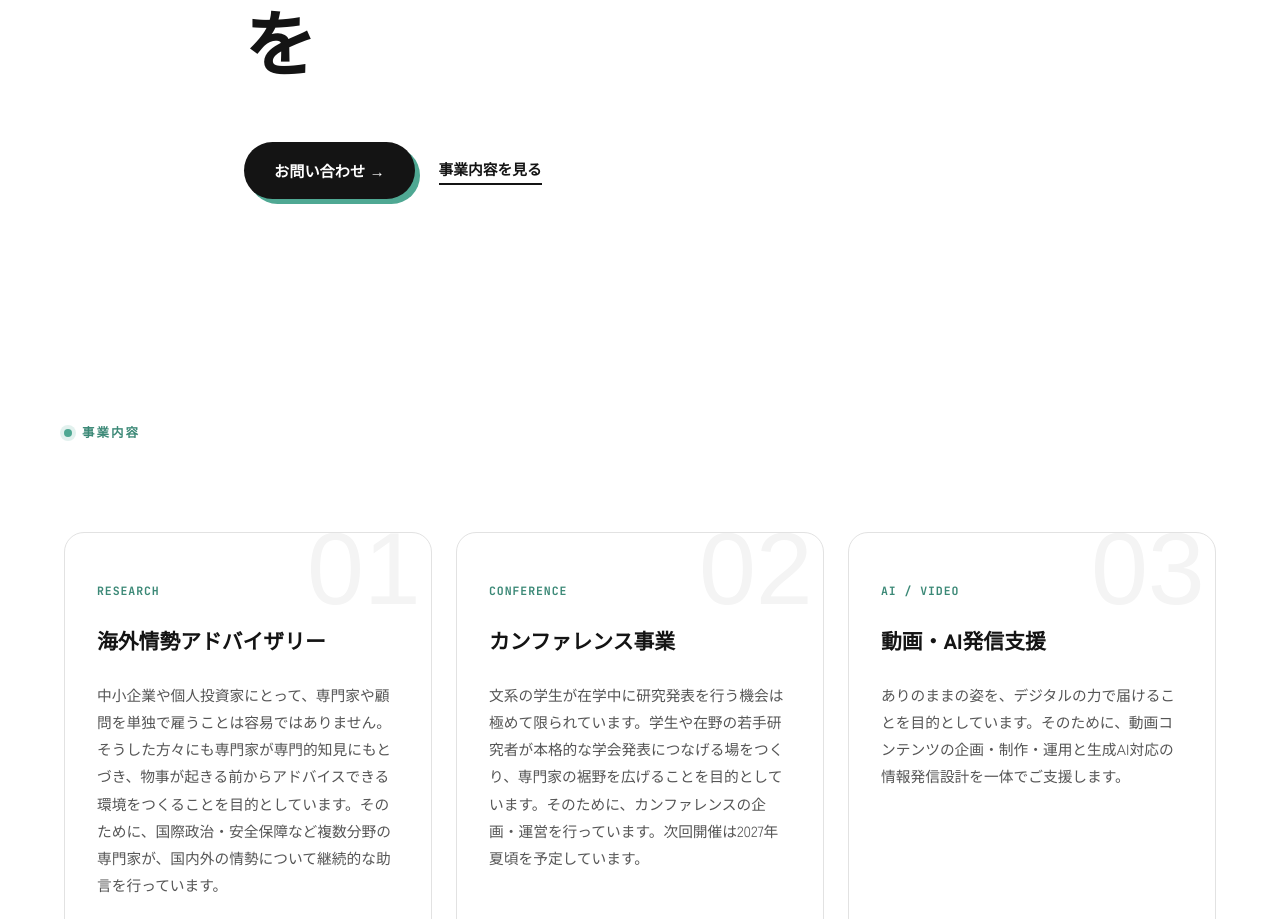
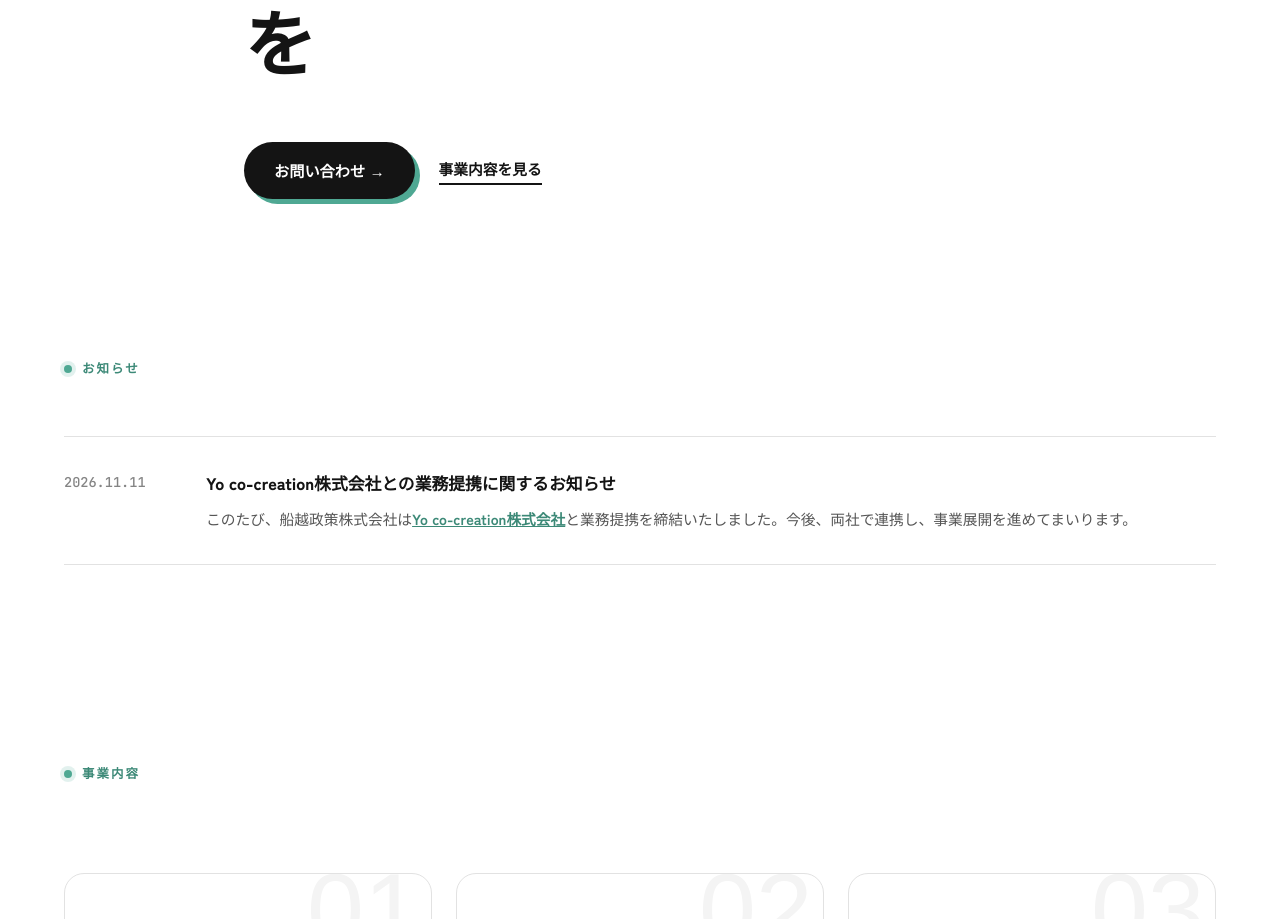
Before and after one commit to remion46/company-site, a plain HTML site: page index.html in a window 1280 px wide. Shown: the part 312-1231 px from the top of the page. Drawn offline with Linux system fonts and the light colour scheme; a web font is replaced by a local one.

Commit message:
Yo co-creation株式会社との業務提携のお知らせを追加

```diff
--- a/index.html
+++ b/index.html
@@ -183,6 +183,17 @@
     }
 
 
+    /* ---------- News ---------- */
+    #news { padding: var(--sp-8) 0; }
+    .news-list { list-style: none; margin-top: var(--sp-4); }
+    .news-item { display: flex; gap: var(--sp-4); padding: var(--sp-4) 0; border-top: 1px solid var(--line); }
+    .news-item:last-child { border-bottom: 1px solid var(--line); }
+    @media (max-width: 640px) { .news-item { flex-direction: column; gap: var(--sp-1); } }
+    .news-date { flex: none; width: 110px; font-family: 'JetBrains Mono', monospace; font-size: 0.85rem; color: var(--ink-50); padding-top: 2px; }
+    .news-title { font-size: 1.05rem; font-weight: 900; margin-bottom: 6px; }
+    .news-body p { font-size: 0.92rem; color: var(--ink-70); line-height: 1.85; }
+    .news-body a { color: var(--signal-deep); font-weight: 700; }
+
     /* ---------- Marquee ---------- */
     .marquee { background: var(--ink); color: var(--paper); overflow: hidden; border-top: 1px solid var(--line-on-ink); border-bottom: 1px solid var(--line-on-ink); padding: var(--sp-2) 0; }
     .marquee-track { display: flex; width: max-content; animation: marquee 26s linear infinite; }
@@ -300,6 +311,7 @@
       <a class="brand" href="#hero"><span class="dot"></span>船越政策株式会社</a>
       <nav aria-label="メインナビゲーション">
         <ul class="nav-links">
+          <li><a href="#news">お知らせ</a></li>
           <li><a href="#services">事業内容</a></li>
           <li><a href="#team">体制</a></li>
           <li><a href="#story">創業の想い</a></li>
@@ -324,6 +336,22 @@
   </section>
 
 
+
+  <!-- News -->
+  <section id="news" aria-labelledby="news-heading">
+    <div class="shell">
+      <span class="eyebrow" id="news-heading">お知らせ</span>
+      <ul class="news-list">
+        <li class="news-item reveal">
+          <span class="news-date">2026.11.11</span>
+          <div class="news-body">
+            <h3 class="news-title">Yo co-creation株式会社との業務提携に関するお知らせ</h3>
+            <p>このたび、船越政策株式会社は<a href="https://www.yoco-creation.com" target="_blank" rel="noopener">Yo co-creation株式会社</a>と業務提携を締結いたしました。今後、両社で連携し、事業展開を進めてまいります。</p>
+          </div>
+        </li>
+      </ul>
+    </div>
+  </section>
 
   <!-- Services: bento grid -->
   <section id="services" aria-labelledby="services-heading">
```
